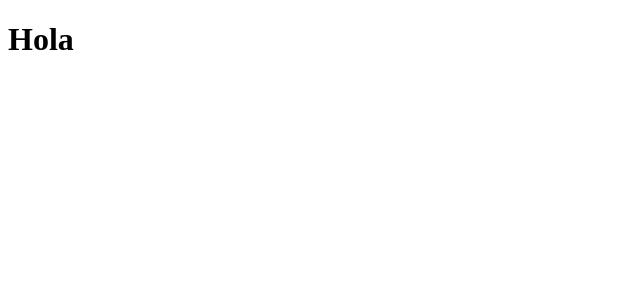
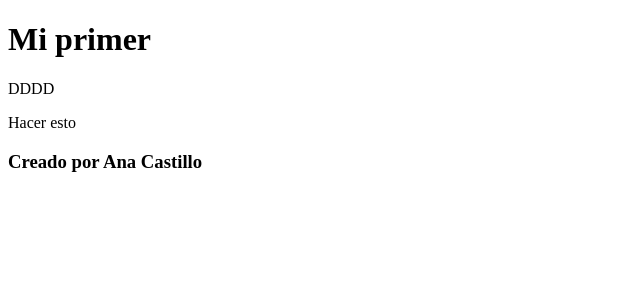
Before and after one commit to anacastilloca/JavaScriptAnny, an Angular app in the folder angular/Web01/: page / in a window 1280 px wide. Shown: the top 300 px of the page, without its empty margins (0-640 px from the left). Built offline with nearby package versions, Linux system fonts and the light colour scheme.

Commit message:
ANGULAR cambios en el html

```diff
--- a/angular/Web01/src/app/app.component.html
+++ b/angular/Web01/src/app/app.component.html
@@ -1,3 +1,9 @@
 <h1> Mi primer </h1>
 
 <p>DDDD</p>
+Hacer esto
+<h3> Creado por {{usuario.nombre}} {{usuario.apellido}}</h3>
+<!--<h3> Creado por {{usuario.nombre + usuario.apellido}}NO HACER ESTO</h3>-->
+<!--<h3> Creado por {{usuario.nombre , usuario.apellido}}</h3>DA ERROR porquela coma
+no significa nada en javscript-->
+<!--<h3> Creado por {{saludar(usuario.nombre,usuario.apellido)}}</h3>NO HACER ESTO-->
--- a/angular/Web01/src/app/app.component.ts
+++ b/angular/Web01/src/app/app.component.ts
@@ -2,8 +2,8 @@ import { Component } from '@angular/core';
 
 @Component({
   selector: 'js-raiz',
-
-  template: "<h1>Hola</h1>",
+  templateUrl: './app.component.html',
+  //template: "<h1>Hola</h1>",
   styleUrls: ['./app.component.css']
 })
 export class AppComponent {
```
